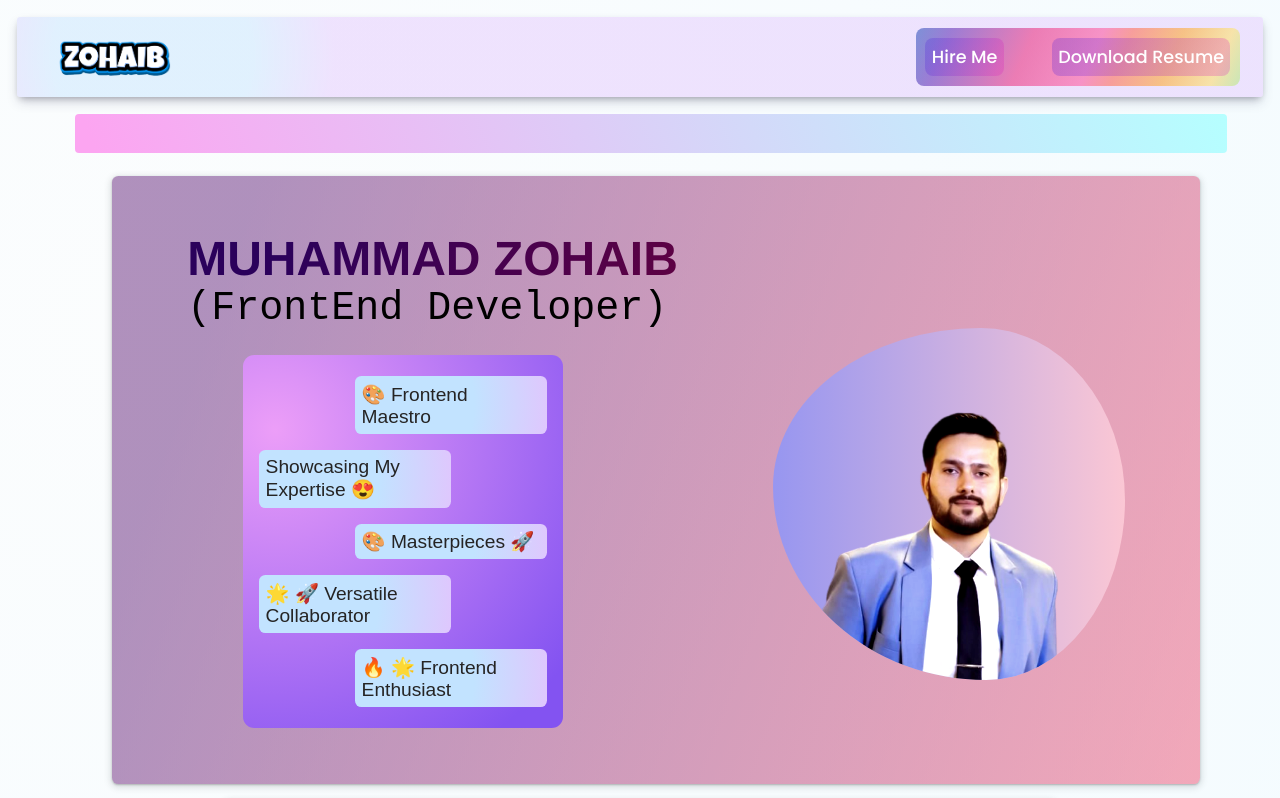
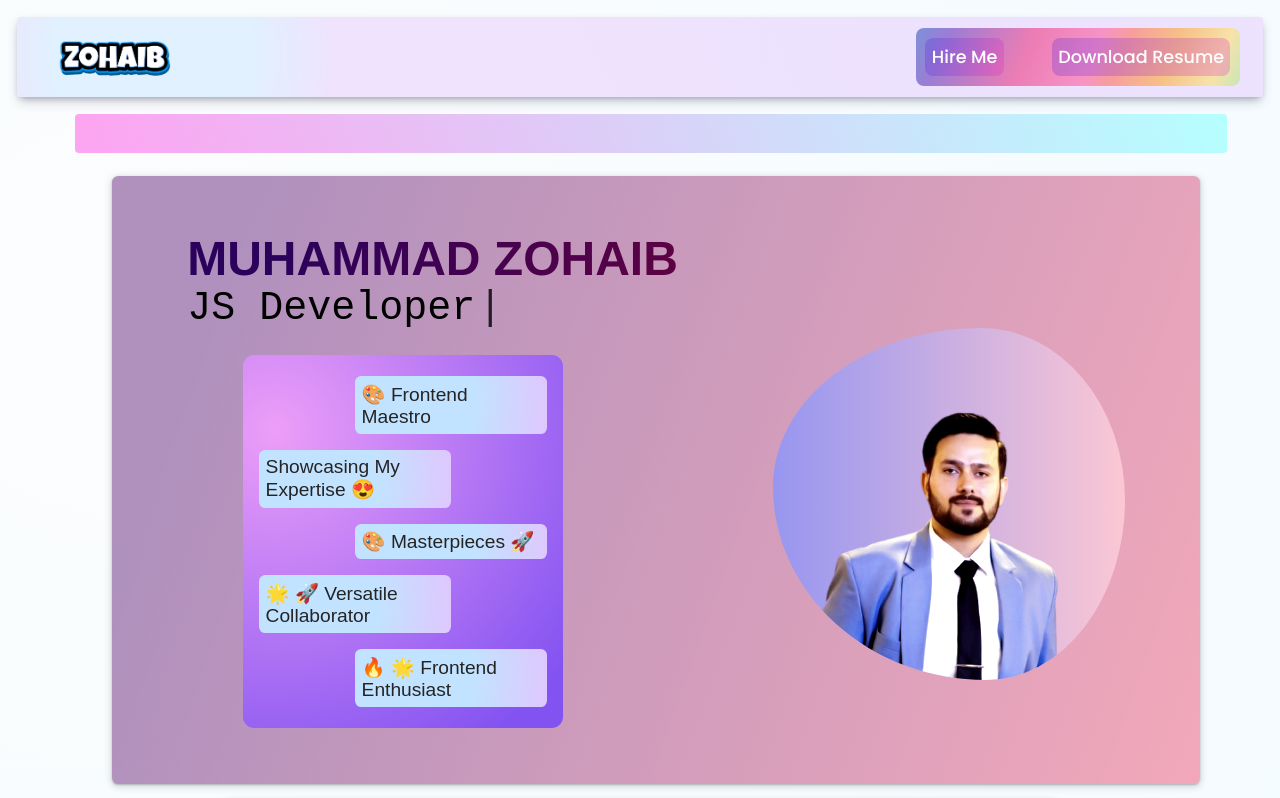
Before and after one commit to MuhammadZohaib28/React-Portfolio-Website, a React (Vite) app: page / in a window 1280 px wide. Shown: the top 798 px of the page. Built offline with nearby package versions, Linux system fonts and the light colour scheme.

Commit message:
Type Writer Effect Added

```diff
--- a/package.json
+++ b/package.json
@@ -12,7 +12,8 @@
   "dependencies": {
     "react": "^18.2.0",
     "react-dom": "^18.2.0",
-    "react-router-dom": "^6.11.2"
+    "react-router-dom": "^6.11.2",
+    "react-simple-typewriter": "^5.0.1"
   },
   "devDependencies": {
     "@types/react": "^18.0.28",
--- a/src/components/Hero.jsx
+++ b/src/components/Hero.jsx
@@ -1,6 +1,8 @@
 import React, { useState } from "react";
 import "./hero.css";
 import zohaibPicture from "./Images/zohaib's picture.png";
+import { useTypewriter, Cursor } from "react-simple-typewriter";
+
 
 const Hero = () => {
   const [paraExpand, setParaExpand] = useState(true);
@@ -29,11 +31,22 @@ const Hero = () => {
     setParaExpand4(!paraExpand4);
   };
 
+  const [text] = useTypewriter({
+    words: [
+      "ReactJS Developer",
+      "JS Developer",
+      "Web Developer",
+      "Frontend Web Developer"
+    ],
+    loop: {},
+  });
+
   return (
     <div className="mainSection">
       <div className="mainSectionC">
         <h1 className="mainSectionHeading">MUHAMMAD ZOHAIB</h1>
-        <h3 className="frontEDev">(FrontEnd Developer)</h3>
+        <h3 className="frontEDev">{text}<Cursor />
+        </h3>
         <div className="paraSectionContainer">
           <p
             className="paraMainSection paraMainSection1"
```
Also changed, not shown: 1 other file (tests, documents, lock files or other folders).
